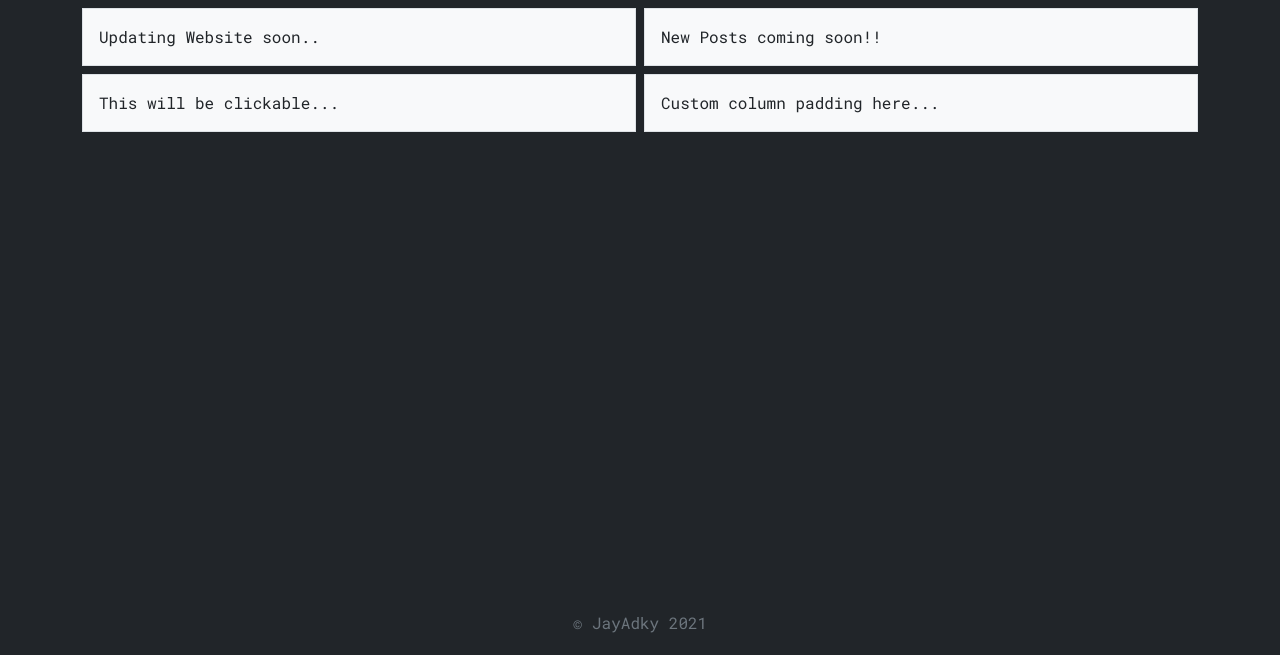
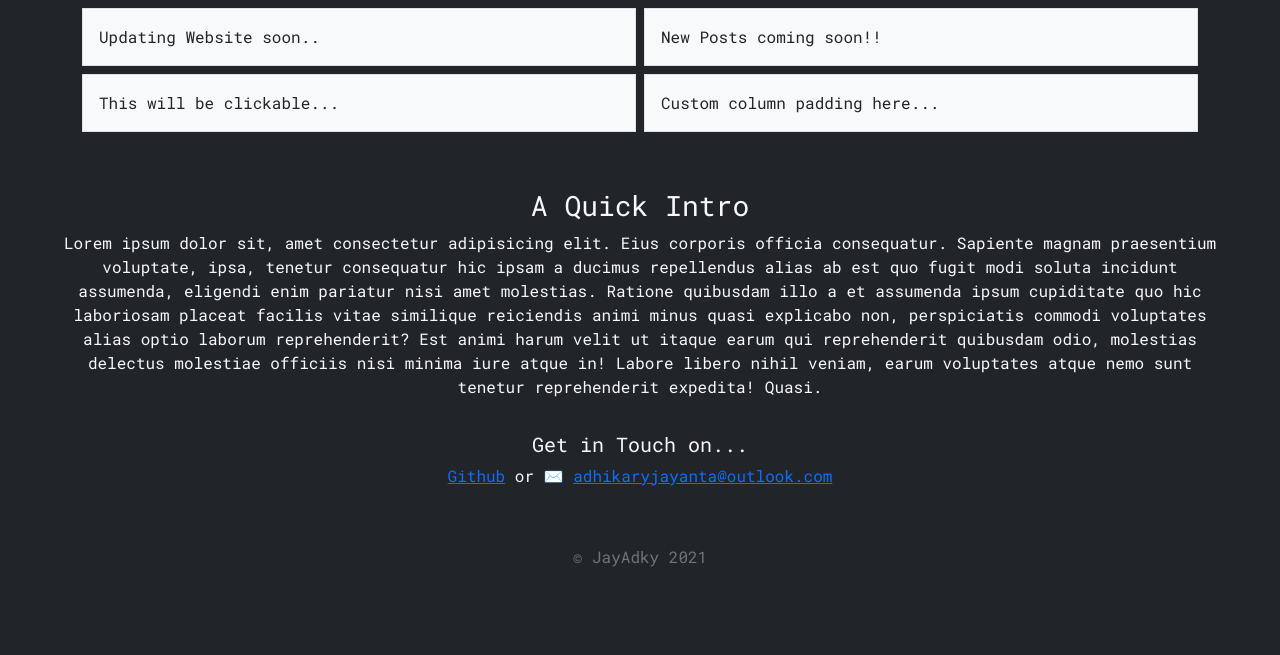
Before and after one commit to jayantaadhikary/blog-site, a plain HTML site: page index.html in a window 1280 px wide. Shown: the part 145-800 px from the top of the page. Drawn offline with nearby package versions, Linux system fonts and the light colour scheme.

Commit message:
updated front page

```diff
--- a/index.html
+++ b/index.html
@@ -13,7 +13,7 @@
       crossorigin="anonymous"
     />
     <link rel="stylesheet" href="style.css">
-    <title>Jay Adky</title>
+    <title>Jay Adky | Developer | Creator</title>
   </head>
   <body class="bg-dark myFont">
     <div>
@@ -86,15 +86,24 @@
         </div>
       </div>
 </div>
+<br>
+<hr>
+<div class="text-light text-center">
+  <h3>A Quick Intro</h3>
+  <div class="textOfIntro">
+  <p>Lorem ipsum dolor sit, amet consectetur adipisicing elit. Eius corporis officia consequatur. Sapiente magnam praesentium voluptate, ipsa, tenetur consequatur hic ipsam a ducimus repellendus alias ab est quo fugit modi soluta incidunt assumenda, eligendi enim pariatur nisi amet molestias. Ratione quibusdam illo a et assumenda ipsum cupiditate quo hic laboriosam placeat facilis vitae similique reiciendis animi minus quasi explicabo non, perspiciatis commodi voluptates alias optio laborum reprehenderit? Est animi harum velit ut itaque earum qui reprehenderit quibusdam odio, molestias delectus molestiae officiis nisi minima iure atque in! Labore libero nihil veniam, earum voluptates atque nemo sunt tenetur reprehenderit expedita! Quasi.</p></div>
+</div>
+<hr>
+<div class="text-light text-center">
+  <h5>Get in Touch on...</h5>
+  <p><a href="https://github.com/jayantaadhikary/" target="_blank">Github</a> or ✉️ <a href="mailto:adhikaryjayanta@outlook.com">adhikaryjayanta@outlook.com</a></p>
+</div>
 <!-- footer -->
-<footer class="footer text-muted text-center">
-    <div class="container">
-      <p class="float-right">
-      </p>
-      <p>© JayAdky 2021</p>
-    </div>
-  </footer>
-
+<hr>
+<br>
+<p class="footer text-muted text-center">
+  © JayAdky 2021
+</p>
 
 
 
--- a/style.css
+++ b/style.css
@@ -1,10 +1,15 @@
 .footer {
-  position: absolute;
+  position: relative;
   bottom: 0;
   width: 100%;
-  height: 60px;
+  height: 100%;
 }
 
-.myFont{
-    font-family: 'Roboto Mono', monospace;
+.myFont {
+  font-family: "Roboto Mono", monospace;
 }
+
+.textOfIntro {
+  margin: 0 25px;
+  padding: 0 25px 0 25px;
+}
```
Also changed, not shown: favicon.png.
